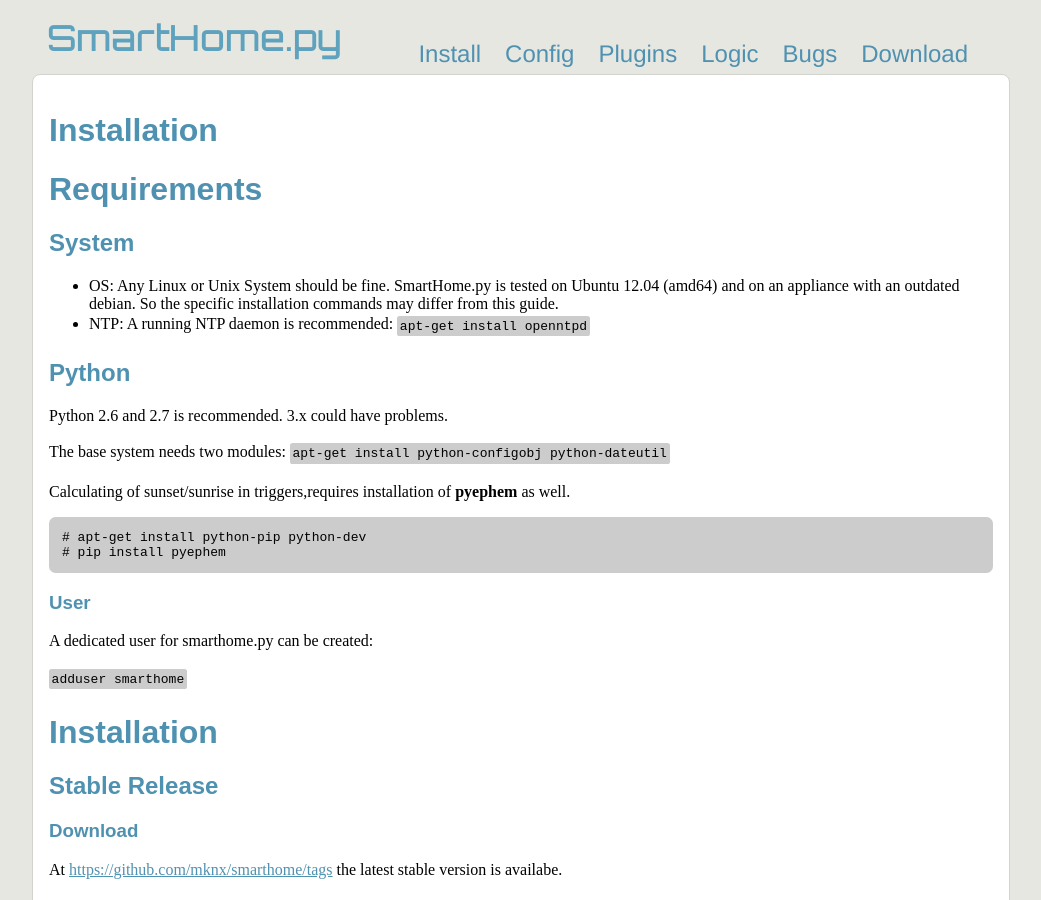
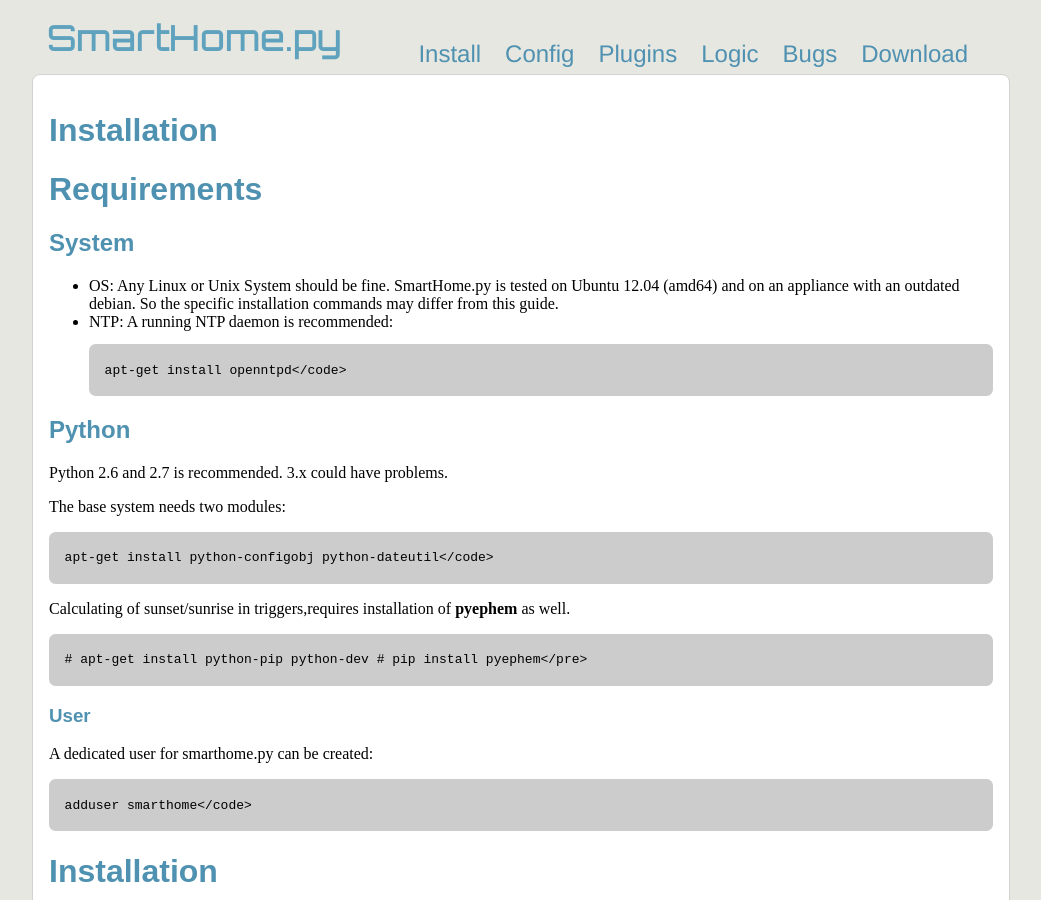
Before and after one commit to mknx/smarthome, a Jekyll site: the page built from install.md, in a window 1280 px wide and 900 px high. Shown: the whole window, without its empty margins (128-1169 px from the left). Built offline with Jekyll 4.4.1, drawn with Linux system fonts in a browser that asks for light colours; Markdown is read by kramdown in place of the engine named in the settings.

Commit message:
docu review install

````diff
--- a/install.md
+++ b/install.md
@@ -17,24 +17,30 @@
 
 * OS: Any Linux or Unix System should be fine. SmartHome.py is tested on Ubuntu 12.04 (amd64) and on an appliance with an outdated debian. So the specific installation commands may differ from this guide.
 * NTP: A running NTP daemon is recommended:
-<code>apt-get install openntpd</code>
+```
+apt-get install openntpd</code>
+```
 
 Python
 ------
 Python 2.6 and 2.7 is recommended. 3.x could have problems.
 
 The base system needs two modules:
-<code>apt-get install python-configobj python-dateutil</code>
+```
+apt-get install python-configobj python-dateutil</code>
+```
 
 Calculating of sunset/sunrise in triggers,requires installation of **pyephem** as well.
-<pre># apt-get install python-pip python-dev
+```
+# apt-get install python-pip python-dev
 # pip install pyephem</pre>
+```
 
 ### User
 A dedicated user for smarthome.py can be created:
-
-<code>adduser smarthome</code>
-
+```
+adduser smarthome</code>
+```
 # Installation
 
 ## Stable Release
@@ -43,35 +49,37 @@
 At [https://github.com/mknx/smarthome/tags](https://github.com/mknx/smarthome/tags) the latest stable version is availabe.
 
 ### Installation of the latest release
-<pre>$ cd /usr/local
+```
+$ cd /usr/local
 $ sudo tar --owner=smarthome xvzf path-to-tgz/smarthome-X.X.tgz
-</pre>
+```
 Everything is extracted to <code>/usr/local/smarthome/</code>. It is possible to use another path.
 
 ### Developement
 For using the recent developer version of smarthome.py:
 
 as root:
-<pre># mkdir -p /usr/local/smarthome/
+```
+# mkdir -p /usr/local/smarthome/
 # chown USER /usr/local/smarthome/
-</pre>
+```
 
 as USER:
-<pre>
+```
 $ cd /usr/local
 $ git clone git://github.com/mknx/smarthome.git
-</pre>
+```
 
 To get the latest updates:
-<pre>
+```
 $ cd /usr/local/smarthome
 $ git pull
-</pre>
+```
 
 If `smarthome.js` has been chaged, it should be copied:
-<pre>
+```
 $ cp /usr/local/smarthome/exampleis/visu/js/smarthome.* /var/www/smarthome/js/*
-</pre>
+```
 
 
 # Structure
````
